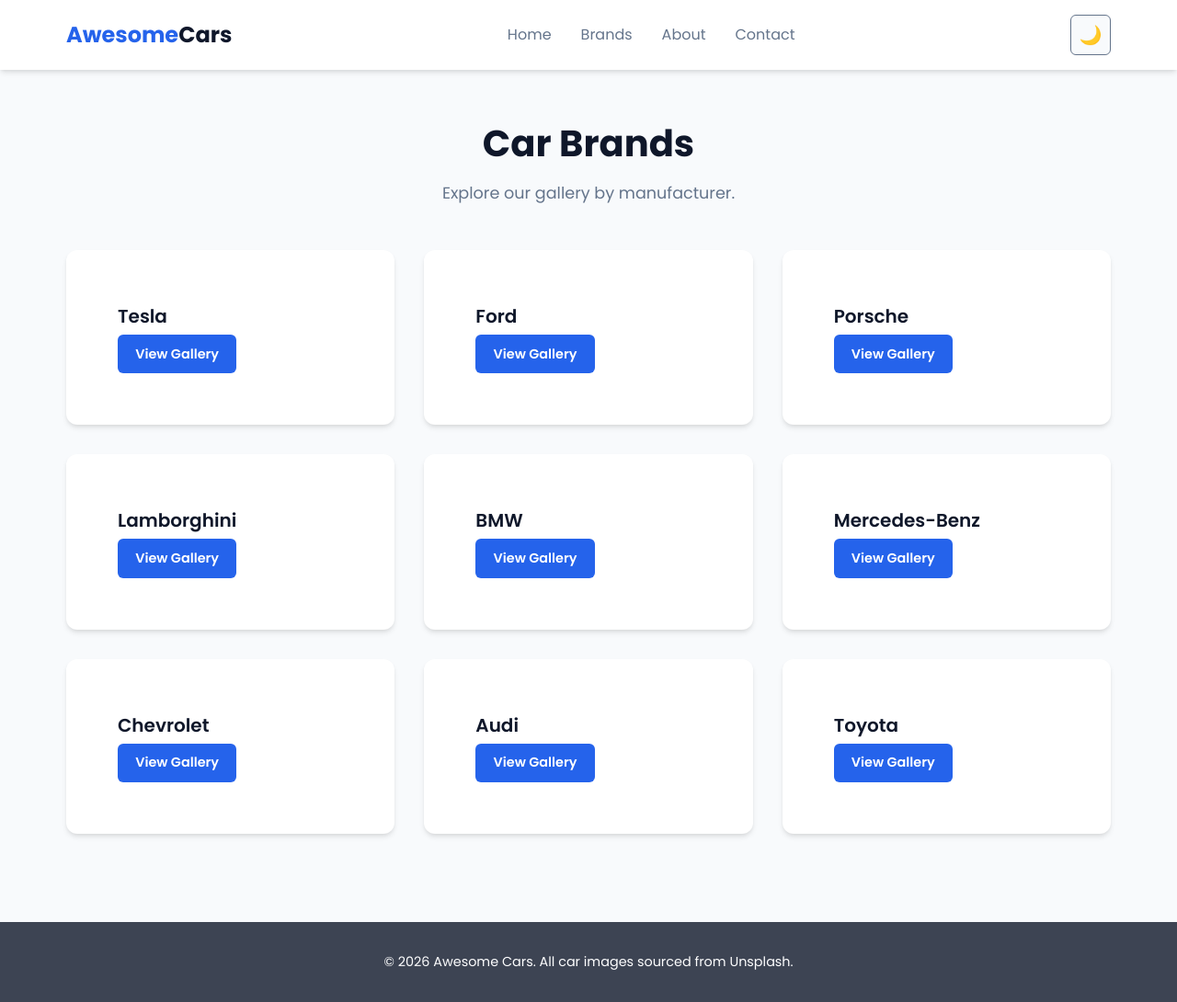
After one commit to sohailturk/image-site, a Node server app: page /brands in a window 1280 px wide. The commit adds this page. Shown: the whole page at 92% size. Run offline with Node 20, Linux system fonts and the light colour scheme.

Commit message:
added some pages and light and dark mode

```diff
--- a/index.js
+++ b/index.js
@@ -91,6 +91,31 @@ app.get('/', (req, res) => {
   res.render('index', { cars, title: 'Awesome Cars' });
 });
 
+// Car details page (dummy detail view for a single car)
+app.get('/car/:id', (req, res) => {
+  const car = cars.find((c) => c.id === parseInt(req.params.id, 10));
+  if (!car) {
+    return res.status(404).render('404', { title: 'Car Not Found' });
+  }
+  res.render('car-details', { car, title: `${car.name} - Awesome Cars` });
+});
+
+// Brands page
+app.get('/brands', (req, res) => {
+  const brands = [...new Set(cars.map((c) => c.brand))];
+  res.render('brands', { brands, title: 'Brands - Awesome Cars' });
+});
+
+// About page
+app.get('/about', (req, res) => {
+  res.render('about', { title: 'About - Awesome Cars' });
+});
+
+// Contact page
+app.get('/contact', (req, res) => {
+  res.render('contact', { title: 'Contact - Awesome Cars' });
+});
+
 // Liveness/readiness endpoint used by Docker HEALTHCHECK and the deploy script
 app.get('/health', (req, res) => {
   res.status(200).json({
@@ -98,6 +123,11 @@ app.get('/health', (req, res) => {
     uptime: process.uptime(),
     version: process.env.APP_VERSION || 'dev'
   });
+});
+
+// 404 handler – render custom 404 page for unmatched routes
+app.use((req, res) => {
+  res.status(404).render('404', { title: '404 - Not Found' });
 });
 
 // Only start listening when run directly (so tests can import the app)
--- a/public/css/style.css
+++ b/public/css/style.css
@@ -220,7 +220,299 @@ h1 {
   opacity: 0.8;
 }
 
-/* Responsive tweaks */
+/* ===== Dark Mode ===== */
+[data-theme="dark"] {
+  --primary: #3b82f6;
+  --primary-dark: #2563eb;
+  --dark: #f8fafc;
+  --gray: #94a3b8;
+  --light: #0f172a;
+  --white: #1e293b;
+  --shadow: 0 4px 6px -1px rgba(0, 0, 0, 0.4), 0 2px 4px -1px rgba(0, 0, 0, 0.3);
+  --shadow-lg: 0 10px 15px -3px rgba(0, 0, 0, 0.4), 0 4px 6px -2px rgba(0, 0, 0, 0.3);
+}
+
+[data-theme="dark"] body {
+  background: var(--light);
+  color: var(--dark);
+}
+
+[data-theme="dark"] .site-header {
+  background: var(--white);
+  box-shadow: var(--shadow);
+}
+
+[data-theme="dark"] .car-card {
+  background: var(--white);
+  box-shadow: var(--shadow);
+}
+
+[data-theme="dark"] .car-info {
+  color: var(--dark);
+}
+
+[data-theme="dark"] .car-name {
+  color: var(--dark);
+}
+
+[data-theme="dark"] .car-description {
+  color: var(--gray);
+}
+
+[data-theme="dark"] .site-footer {
+  background: var(--white);
+  color: var(--dark);
+}
+
+[data-theme="dark"] .details-layout {
+  color: var(--dark);
+}
+
+[data-theme="dark"] .about-card,
+[data-theme="dark"] .contact-card,
+[data-theme="dark"] .brand-card {
+  background: var(--white);
+  box-shadow: var(--shadow);
+  color: var(--dark);
+}
+
+[data-theme="dark"] input,
+[data-theme="dark"] textarea {
+  background: var(--light);
+  color: var(--dark);
+  border-color: var(--gray);
+}
+
+[data-theme="dark"] .btn-outline {
+  border-color: var(--dark);
+  color: var(--dark);
+}
+
+/* Theme toggle button */
+.theme-toggle {
+  display: flex;
+  align-items: center;
+  justify-content: center;
+  padding: 0.5rem;
+  min-width: 44px;
+  height: 44px;
+  background: var(--light);
+  color: var(--dark);
+  border: 1px solid var(--gray);
+  border-radius: 6px;
+  cursor: pointer;
+  font-size: 1.25rem;
+  transition: var(--transition);
+}
+
+.theme-toggle:hover {
+  background: var(--gray);
+  color: var(--white);
+}
+
+.theme-toggle .theme-icon {
+  pointer-events: none;
+}
+
+.nav-actions {
+  display: flex;
+  gap: 0.75rem;
+  align-items: center;
+}
+
+/* ===== Car Details Page ===== */
+.details-layout {
+  display: grid;
+  grid-template-columns: 1fr 1fr;
+  gap: 2.5rem;
+  align-items: start;
+  margin-top: 1.5rem;
+}
+
+.details-image {
+  position: relative;
+  height: 400px;
+  border-radius: var(--radius);
+  overflow: hidden;
+  box-shadow: var(--shadow-lg);
+  background: var(--light);
+}
+
+.details-image img {
+  width: 100%;
+  height: 100%;
+  object-fit: cover;
+  display: block;
+}
+
+.detail-badge {
+  position: absolute;
+  top: 1rem;
+  left: 1rem;
+  background: rgba(0, 0, 0, 0.75);
+  color: var(--white);
+  padding: 0.35rem 0.75rem;
+  border-radius: 6px;
+  font-size: 0.85rem;
+  font-weight: 600;
+  text-transform: uppercase;
+  letter-spacing: 0.5px;
+}
+
+.detail-badge.year-badge {
+  top: auto;
+  bottom: 1rem;
+  left: 1rem;
+  background: var(--primary);
+}
+
+.details-content {
+  display: flex;
+  flex-direction: column;
+  gap: 1.5rem;
+}
+
+.details-content h1 {
+  font-size: 2.5rem;
+  text-align: left;
+  margin-bottom: 0;
+}
+
+.lead {
+  font-size: 1.1rem;
+  color: var(--gray);
+  line-height: 1.7;
+  margin: 0;
+}
+
+.car-meta {
+  display: flex;
+  flex-direction: column;
+  gap: 0.75rem;
+  background: var(--light);
+  padding: 1.5rem;
+  border-radius: var(--radius);
+  border: 1px solid rgba(0,0,0,0.06);
+}
+
+.meta-item {
+  display: flex;
+  justify-content: space-between;
+  align-items: center;
+  padding: 0.5rem 0;
+  border-bottom: 1px solid rgba(0,0,0,0.06);
+}
+
+.meta-item:last-child {
+  border-bottom: none;
+}
+
+.meta-label {
+  font-size: 0.9rem;
+  color: var(--gray);
+  font-weight: 500;
+}
+
+.meta-value {
+  font-weight: 600;
+  color: var(--dark);
+}
+
+.detail-actions {
+  display: flex;
+  gap: 1rem;
+  margin-top: auto;
+}
+
+.back-btn {
+  display: inline-flex;
+  align-items: center;
+  gap: 0.5rem;
+  margin-bottom: 1rem;
+}
+
+.btn-outline {
+  display: inline-block;
+  background: transparent;
+  color: var(--primary);
+  border: 2px solid var(--primary);
+  padding: 0.6rem 1.2rem;
+  border-radius: 6px;
+  font-weight: 600;
+  font-size: 0.9rem;
+  text-align: center;
+  transition: var(--transition);
+  cursor: pointer;
+}
+
+.btn-outline:hover {
+  background: var(--primary);
+  color: var(--white);
+}
+
+/* ===== Brands / About / Contact Pages ===== */
+.about-grid,
+.contact-card {
+  display: grid;
+  gap: 1.5rem;
+}
+
+.about-card,
+.contact-card,
+.brand-card {
+  background: var(--white);
+  padding: 2rem;
+  border-radius: var(--radius);
+  box-shadow: var(--shadow);
+}
+
+.about-card h2 {
+  margin-bottom: 0.75rem;
+  font-size: 1.5rem;
+  color: var(--dark);
+}
+
+.feature-list {
+  margin: 0.5rem 0 0 1.2rem;
+  color: var(--gray);
+}
+
+.feature-list li {
+  margin-bottom: 0.5rem;
+}
+
+.form-group {
+  display: flex;
+  flex-direction: column;
+  gap: 0.5rem;
+  margin-bottom: 1rem;
+}
+
+.form-group label {
+  font-weight: 600;
+  font-size: 0.95rem;
+  color: var(--dark);
+}
+
+.form-group input,
+.form-group textarea {
+  padding: 0.75rem 1rem;
+  border: 1px solid var(--gray);
+  border-radius: 6px;
+  font-family: inherit;
+  font-size: 1rem;
+  background: var(--white);
+  color: var(--dark);
+}
+
+.form-group input:focus,
+.form-group textarea:focus {
+  outline: none;
+  border-color: var(--primary);
+  box-shadow: 0 0 0 3px rgba(37, 99, 235, 0.15);
+}
+
+/* ===== Responsive tweaks ===== */
 @media (max-width: 640px) {
   .container {
     padding: 2rem 1rem;
--- a/public/js/script.js
+++ b/public/js/script.js
@@ -27,3 +27,41 @@ document.querySelectorAll('img').forEach((img) => {
     img.alt = img.alt || 'Image unavailable';
   });
 });
+
+// ===== Dark / Light Mode =====
+const THEME_KEY = 'awesome-cars-theme';
+const html = document.documentElement;
+const themeToggle = document.getElementById('theme-toggle');
+const themeIcon = themeToggle?.querySelector('.theme-icon');
+const themeColorMeta = document.querySelector('meta[name="theme-color"]');
+
+const LIGHT = 'light';
+const DARK = 'dark';
+
+function getSystemTheme() {
+  return window.matchMedia('(prefers-color-scheme: dark)').matches ? DARK : LIGHT;
+}
+
+function applyTheme(theme) {
+  html.setAttribute('data-theme', theme);
+  if (themeIcon) themeIcon.textContent = theme === DARK ? '☀️' : '🌙';
+  if (themeColorMeta) {
+    themeColorMeta.setAttribute('content', theme === DARK ? '#0f172a' : '#ffffff');
+  }
+  localStorage.setItem(THEME_KEY, theme);
+}
+
+function loadTheme() {
+  const stored = localStorage.getItem(THEME_KEY);
+  const theme = stored || getSystemTheme();
+  applyTheme(theme);
+}
+
+if (themeToggle) {
+  themeToggle.addEventListener('click', () => {
+    const current = html.getAttribute('data-theme') || LIGHT;
+    applyTheme(current === LIGHT ? DARK : LIGHT);
+  });
+}
+
+loadTheme();
--- /dev/null
+++ b/views/brands.ejs
@@ -0,0 +1,20 @@
+<%- include('./partials/head') %>
+<%- include('./partials/header') %>
+
+<main class="container">
+  <h1>Car Brands</h1>
+  <p class="subtitle">Explore our gallery by manufacturer.</p>
+
+  <div class="car-grid">
+    <% brands.forEach(brand => { %>
+      <article class="car-card brand-card">
+        <div class="car-info">
+          <h2 class="car-name"><%= brand %></h2>
+          <a href="/" class="btn">View Gallery</a>
+        </div>
+      </article>
+    <% }); %>
+  </div>
+</main>
+
+<%- include('./partials/footer') %>
--- a/views/index.ejs
+++ b/views/index.ejs
@@ -16,7 +16,7 @@
           <h2 class="car-name"><%= car.name %></h2>
           <span class="car-year"><%= car.year %></span>
           <p class="car-description"><%= car.description %></p>
-          <a href="#" class="btn">View Details</a>
+          <a href="/car/<%= car.id %>" class="btn">View Details</a>
         </div>
       </article>
     <% }); %>
--- a/views/partials/head.ejs
+++ b/views/partials/head.ejs
@@ -1,8 +1,9 @@
 <!DOCTYPE html>
-<html lang="en">
+<html lang="en" data-theme="light">
 <head>
   <meta charset="UTF-8">
   <meta name="viewport" content="width=device-width, initial-scale=1.0">
+  <meta name="theme-color" content="#ffffff">
   <title><%= title || 'Awesome Cars' %></title>
   <link rel="stylesheet" href="/css/style.css">
   <link href="https://fonts.googleapis.com/css2?family=Poppins:wght@300;400;600;700&display=swap" rel="stylesheet">
--- a/views/partials/header.ejs
+++ b/views/partials/header.ejs
@@ -2,10 +2,15 @@
   <nav class="navbar">
     <div class="logo">Awesome<span>Cars</span></div>
     <ul class="nav-links">
-      <li><a href="#">Home</a></li>
-      <li><a href="#">Brands</a></li>
-      <li><a href="#">About</a></li>
-      <li><a href="#">Contact</a></li>
+      <li><a href="/">Home</a></li>
+      <li><a href="/brands">Brands</a></li>
+      <li><a href="/about">About</a></li>
+      <li><a href="/contact">Contact</a></li>
     </ul>
+    <div class="nav-actions">
+      <button id="theme-toggle" class="btn theme-toggle" aria-label="Toggle dark mode" title="Toggle dark mode">
+        <span class="theme-icon">🌙</span>
+      </button>
+    </div>
   </nav>
 </header>
```
Also changed, not shown: views/404.ejs (added, +10 -0 lines), views/about.ejs (added, +25 -0 lines), views/car-details.ejs (added, +41 -0 lines), views/contact.ejs (added, +27 -0 lines).
